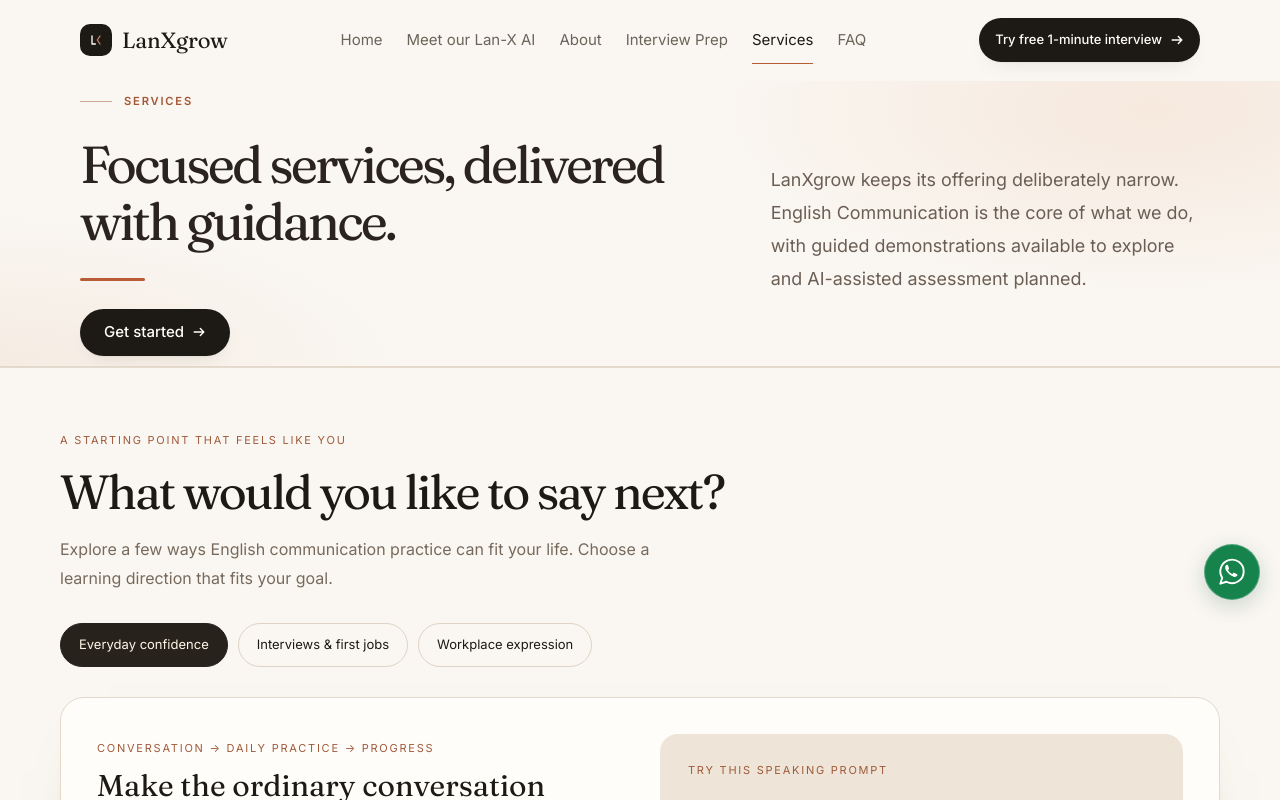
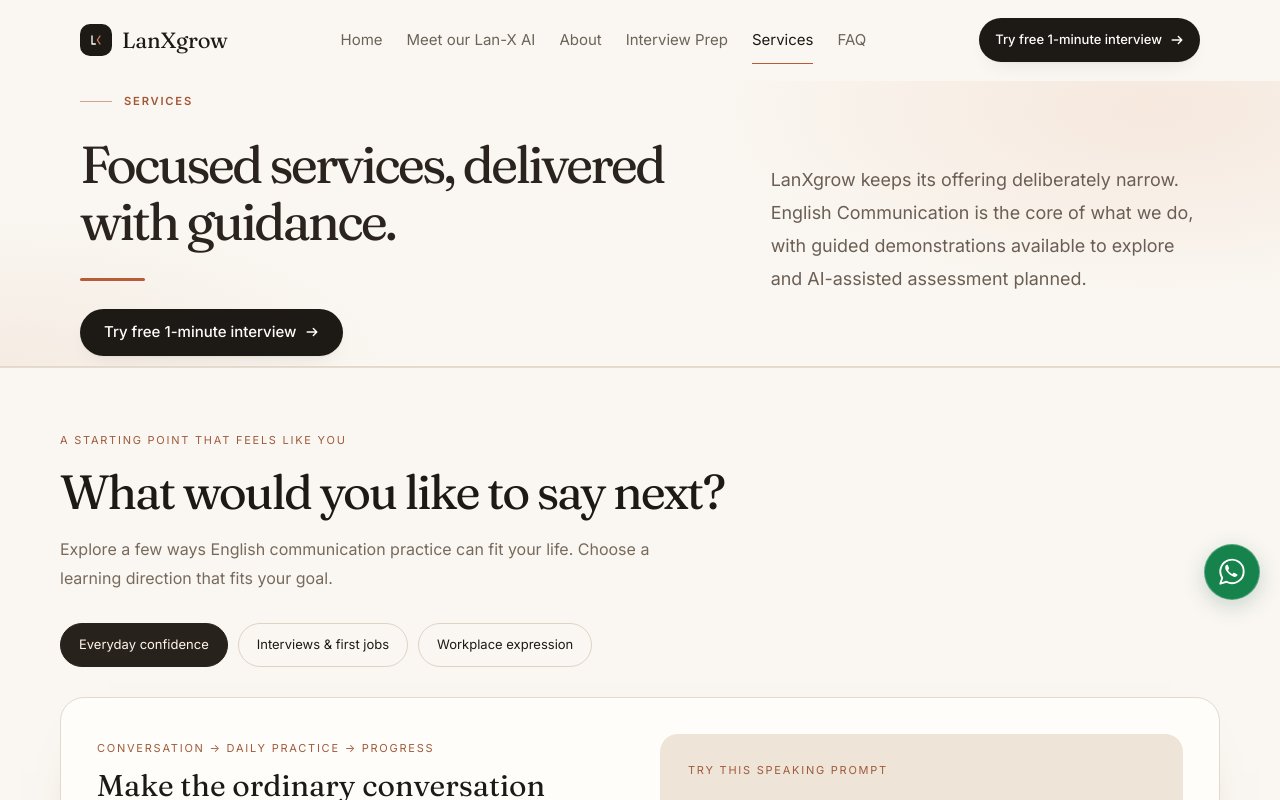
Before and after one commit to apoorvamishra0401-cmd/lanxgrow2.0website, a React (Vite) app: page /services in a window 1280 px wide. Shown: the top 800 px of the page. Built offline with nearby package versions, Linux system fonts and the light colour scheme.

Commit message:
Remove direct public account CTAs and keep guided entry clear

```diff
--- a/src/components/ui/PageIntro.tsx
+++ b/src/components/ui/PageIntro.tsx
@@ -31,7 +31,7 @@ export function PageIntro({
             <h1 className="mt-6 max-w-2xl font-display text-display-sm text-ink-900 sm:text-display-md">
               {heading}
             </h1>
-            {showStart && <div className="mt-7"><Button to="/get-started" withArrow>Get started</Button></div>}
+            {showStart && <div className="mt-7"><Button to="/?start=intro" withArrow>Try free 1-minute interview</Button></div>}
           </Reveal>
 
           {(supporting || aside) && (
```
